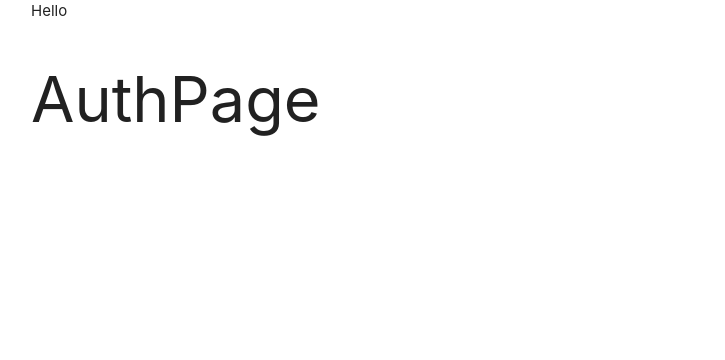
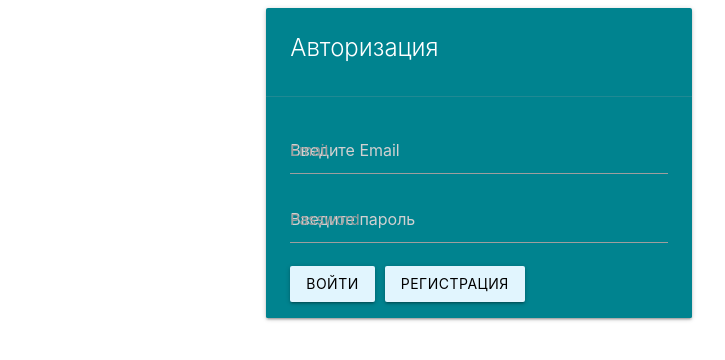
Before and after one commit to algorithm-ssau/KinoKarnaLog, a React (Create React App) app in the folder client/: page / in a window 1280 px wide. Shown: the top 360 px of the page, without its empty margins (161-886 px from the left). Built offline with nearby package versions, Linux system fonts and the light colour scheme.

Commit message:
Add changes hihi

```diff
--- a/client/src/App.js
+++ b/client/src/App.js
@@ -1,16 +1,17 @@
 import React from 'react'
 import {BrowserRouter as Router} from 'react-router-dom'
 import {useRoutes} from './routes'
+import{Routes, Route,Link} from 'react-router-dom'
 import 'materialize-css'
 function App() {
   const routes=useRoutes(false)
   return (
-    <Router>
+     <Router>
           <div className='container'>
-            Hello
             {routes}
           </div>
         </Router>
+
 
 
     )
--- a/client/src/index.js
+++ b/client/src/index.js
@@ -1,12 +1,15 @@
 import React from 'react';
 import ReactDOM from 'react-dom';
+import { BrowserRouter } from 'react-router-dom';
 import './index.css';
 import App from './App';
 import reportWebVitals from './reportWebVitals';
 
 ReactDOM.render(
   <React.StrictMode>
-    <App />
+
+      <App />
+
   </React.StrictMode>,
   document.getElementById('root')
 );
--- a/client/src/pages/AuthPage.js
+++ b/client/src/pages/AuthPage.js
@@ -1,10 +1,28 @@
 import React from 'react'
 export const AuthPage=()=>{
     return(
-        <div>
-            <h1>
-                AuthPage
-            </h1>
+        <div className='row'>
+            <div className="col s6 offset-s3">
+
+                <div className="card  cyan darken-3">
+        <div className="card-content white-text">
+          <span className="card-title">Авторизация</span>
+
+        </div>
+        <div className="card-action">
+        <div class="input-field ">
+          <input placeholder="Введите Email" id="email" type="text"  name="email" />
+          <label for="email">Email</label>
+        </div>
+        <div class="input-field ">
+          <input placeholder="Введите пароль" id="password" type="password" name="password" />
+          <label for="password">Password</label>
+        </div>
+          <button className='btn  light-blue lighten-5 black-text' style={{marginRight:10}}>Войти</button>
+          <button className='btn  light-blue lighten-5 black-text '>Регистрация</button>
+        </div>
+      </div>
+    </div>
         </div>
     )
 
--- a/client/src/routes.js
+++ b/client/src/routes.js
@@ -1,6 +1,6 @@
 
 import React from 'react'
-import {BrowserRouter,Routes,Route, Navigate} from 'react-router-dom'
+import {BrowserRouter,Routes,Route, Navigate, Link} from 'react-router-dom'
 import {AuthPage}  from './pages/AuthPage'
 import { MainPage } from './pages/MainPage'
 
@@ -10,17 +10,13 @@ export const useRoutes= isAuthenticated=>{
     if(isAuthenticated){
         return(
              <Routes>
-                <Route path="/main" exact element={<MainPage/>}>
-                </Route>
-
+                <Route path="/main"  element={<MainPage/>}/>
             </Routes>
         )
     }
     return(
         <Routes>
-            <Route path="/" exact element={<AuthPage/>}>
-            </Route>
-
+            <Route path="/"  element={<AuthPage/>}/>
         </Routes>
 
     )
```
